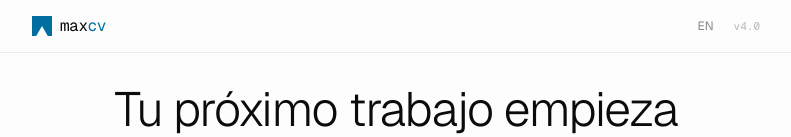
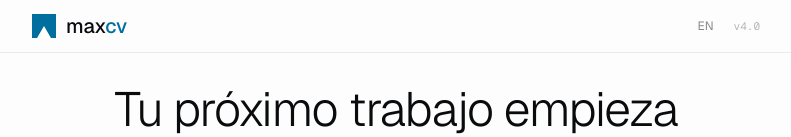
Before and after one commit to pixan-ai/maxcv, a Next.js app: page / in a window 1280 px wide. Shown: the top 137 px of the page, without its empty margins (244-1035 px from the left). Built offline with nearby package versions, Linux system fonts and the light colour scheme.

Commit message:
fix: header logo — bigger text (xl), Geist Sans for wider m, balanced with icon
- Text: text-base → text-xl, font-mono → font-geist (sans), font-medium
- Icon: w-5 → w-6 (24px) to match text cap height
- Gap: gap-2 → gap-2.5 for breathing room
- leading-none for tight vertical alignment

```diff
--- a/src/components/Header.tsx
+++ b/src/components/Header.tsx
@@ -27,9 +27,9 @@ export default function Header({ lang, onToggleLang }: {
   return (
     <header className="w-full border-b border-ink-100 bg-ink-000">
       <div className="max-w-3xl mx-auto px-5 py-3.5 flex items-center justify-between">
-        <Link href="/" className="flex items-center gap-2">
-          <LogoIcon className="w-5 h-5" />
-          <span className="font-[family-name:var(--font-mono)] text-base tracking-tight text-ink-900">
+        <Link href="/" className="flex items-center gap-2.5">
+          <LogoIcon className="w-6 h-6" />
+          <span className="font-[family-name:var(--font-geist)] text-xl font-medium leading-none text-ink-900">
             max<span className="text-accent">cv</span>
           </span>
         </Link>
```
